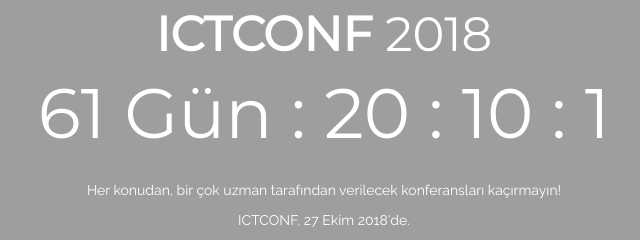
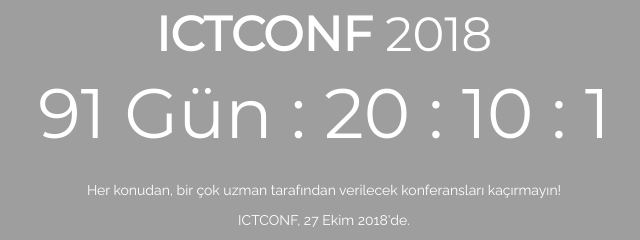
Before and after one commit to hasanemrebeyy/ictconf18.github.io, a plain HTML site: page index.html in a window 1280 px wide. Shown: the part 359-599 px from the top of the page, 316-956 px from the left. Drawn offline with Linux system fonts and the light colour scheme; some packages are replaced by stand-ins of ours; animation ran at ten frames a second.

Commit message:
Update index.html

```diff
--- a/index.html
+++ b/index.html
@@ -77,7 +77,7 @@ data-an-delay="0.7s" data-an-duration="1s">
 
                         <script>
                         // Set the date we're counting down to
-                        var countDownDate = new Date("Sep 27, 2018 09:00:00").getTime();
+                        var countDownDate = new Date("Oct 27, 2018 09:00:00").getTime();
 
                         // Update the count down every 1 second
                         var x = setInterval(function() {
```
